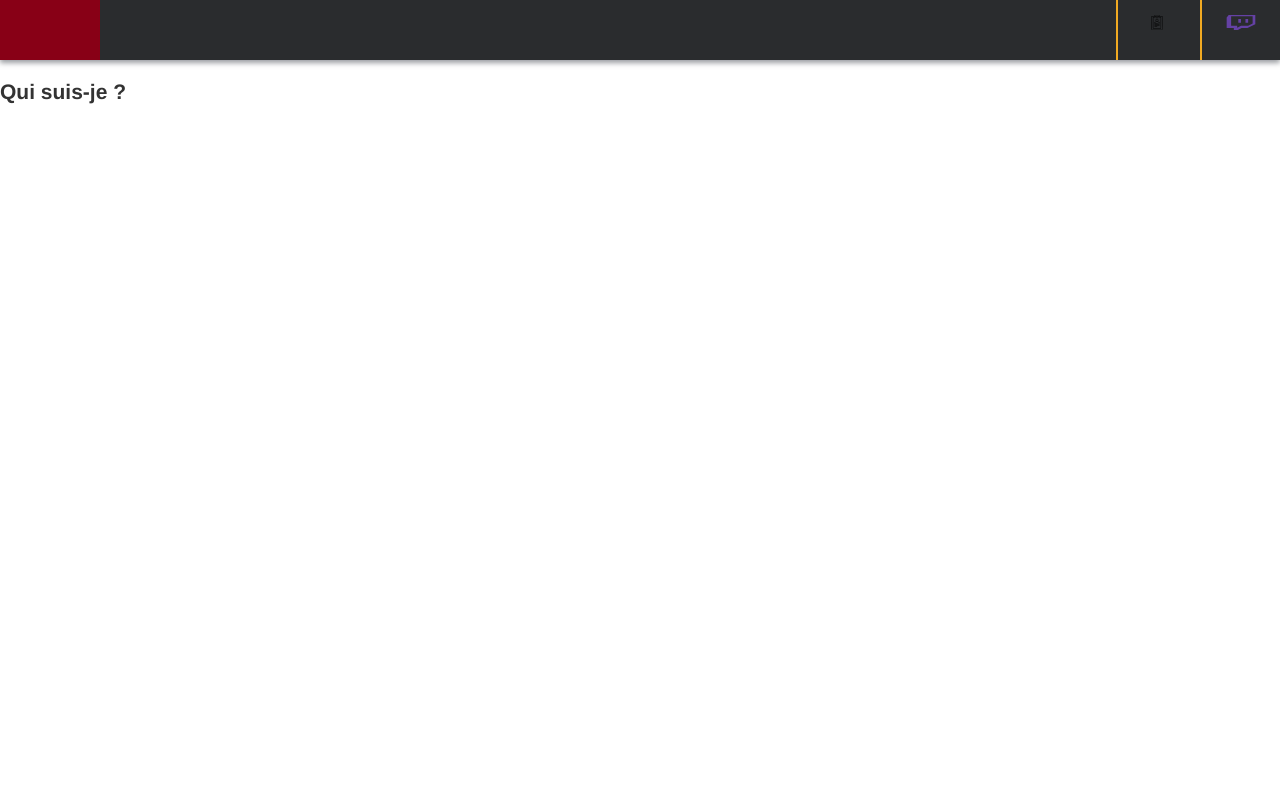
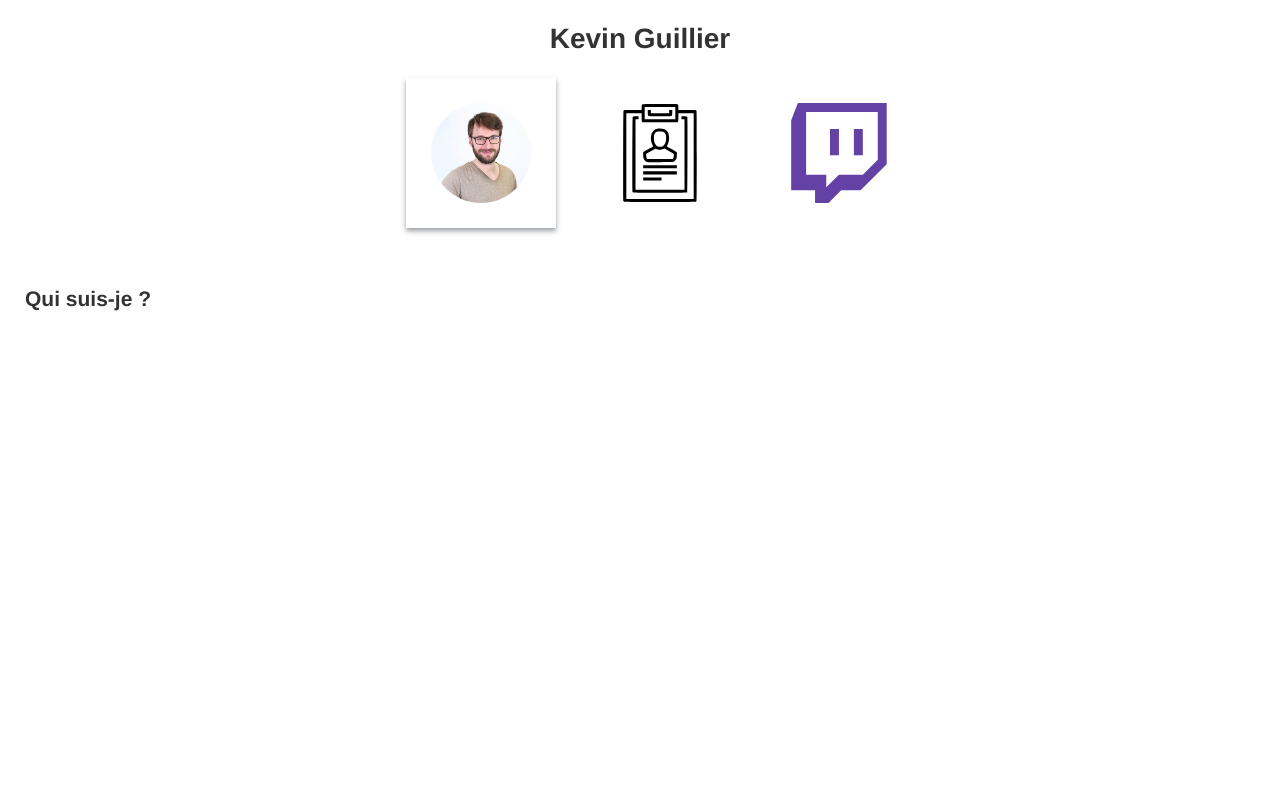
Before and after one commit to Hirumago/book, a PHP site: page / in a window 1280 px wide. Run offline with PHP 8.4, Linux system fonts and the light colour scheme.

Commit message:
patch header

```diff
--- a/assets/js/block/header.js
+++ b/assets/js/block/header.js
@@ -1,6 +1,20 @@
-$(function(){
-    let menu = $("header ul li");
-    menu.click(function(){
-       $(this).find('a').click();
-   })
+$(function () {
+    let menu = $("header nav ul li");
+    let menu_images = $("header nav ul li img");
+    let articles = $("article");
+
+    menu.click(function () {
+        $("header ul li.active").removeClass('active');
+        $(this).addClass('active');
+        let article = $(this).attr('data-article');
+        articles.removeClass('active');
+        $("article[data-article='"+article+"']").addClass('active');
+    });
+    menu_images.click(function () {
+        $("header ul li.active").removeClass('active');
+        $(this.parent).addClass('active');
+        let article = $(this.parent).attr('data-article');
+        articles.removeClass('active');
+        $("article[data-article='"+article+"']").addClass('active');
+    })
 });
--- a/assets/scss/block/header.scss
+++ b/assets/scss/block/header.scss
@@ -1,34 +1,36 @@
 header{
-    -webkit-box-shadow: 0 3px 5px rgba(57, 63, 72, 0.5);
-    -moz-box-shadow: 0 3px 5px rgba(57, 63, 72, 0.5);
-    box-shadow: 0 3px 5px rgba(57, 63, 72, 0.5);
     nav{
-        background-color: $primary-color;
-        height: 60px;
-        width: 100%;
-        #logo{
-            width: 100px;
-            height: 60px;
-        }
+        text-align: center;
         ul{
-            float: right;
-            margin: 0;
+            list-style-type: none;
             li{
-                width: 80px;
-                border-left: 2px solid $secondary-color;
+                width: 150px;
+                height: 150px;
+                cursor: pointer;
                 display: inline-block;
-                height: 60px;
-                text-align: center;
-                line-height: 20px;
-                cursor: pointer;
-                a{
+
+                img{
+                    width: 100px;
+                    height: 100px;
+                    margin-top: 25px;
+
+                }
+                &.active{
+                    -webkit-box-shadow: 0 3px 5px rgba(57, 63, 72, 0.5);
+                    -moz-box-shadow: 0 3px 5px rgba(57, 63, 72, 0.5);
+                    box-shadow: 0 3px 5px rgba(57, 63, 72, 0.5);
+                }
+                &:first-child{
                     img{
-                        height: 30px;
-                        width: 30px;
-                        padding-top: 15px;
+                        border-radius: 100%;
                     }
                 }
+                &:nth-of-type(2){
+                    margin-left: 25px;
+                    margin-right: 25px;
+                }
             }
+
         }
     }
 }
--- a/assets/scss/general.css
+++ b/assets/scss/general.css
@@ -1,38 +1,38 @@
-header {
+header nav {
+  text-align: center;
+}
+header nav ul {
+  list-style-type: none;
+}
+header nav ul li {
+  width: 150px;
+  height: 150px;
+  cursor: pointer;
+  display: inline-block;
+}
+header nav ul li img {
+  width: 100px;
+  height: 100px;
+  margin-top: 25px;
+}
+header nav ul li.active {
   -webkit-box-shadow: 0 3px 5px rgba(57, 63, 72, 0.5);
   -moz-box-shadow: 0 3px 5px rgba(57, 63, 72, 0.5);
   box-shadow: 0 3px 5px rgba(57, 63, 72, 0.5);
 }
-header nav {
-  background-color: #181b1deb;
-  height: 60px;
-  width: 100%;
+header nav ul li:first-child img {
+  border-radius: 100%;
 }
-header nav #logo {
-  width: 100px;
-  height: 60px;
-}
-header nav ul {
-  float: right;
-  margin: 0;
-}
-header nav ul li {
-  width: 80px;
-  border-left: 2px solid #f1aa22;
-  display: inline-block;
-  height: 60px;
-  text-align: center;
-  line-height: 20px;
-  cursor: pointer;
-}
-header nav ul li a img {
-  height: 30px;
-  width: 30px;
-  padding-top: 15px;
+header nav ul li:nth-of-type(2) {
+  margin-left: 25px;
+  margin-right: 25px;
 }
 
 body {
   margin: 0;
 }
+body h1 {
+  text-align: center;
+}
 
 /*# sourceMappingURL=general.css.map */
--- a/assets/scss/general.scss
+++ b/assets/scss/general.scss
@@ -4,4 +4,7 @@
 
 body{
     margin: 0;
+    h1{
+        text-align: center;
+    }
 }
--- a/assets/scss/page/index.css
+++ b/assets/scss/page/index.css
@@ -1,3 +1,8 @@
-
+body section {
+  padding: 25px;
+}
+body section article:not(.active) {
+  display: none;
+}
 
 /*# sourceMappingURL=index.css.map */
--- a/assets/scss/page/index.scss
+++ b/assets/scss/page/index.scss
@@ -0,0 +1,8 @@
+body{
+    section{
+        padding: 25px;
+        article:not(.active){
+            display: none;
+        }
+    }
+}
--- a/twig/base.html.twig
+++ b/twig/base.html.twig
@@ -14,7 +14,10 @@
         <title>{% block title %}Book Kevin Guillier{% endblock %}</title>
     </head>
     <body>
+        <h1>Kevin Guillier</h1>
+
         {% include 'block/header.html.twig' %}
+
 
         {% block body %}{% endblock %}
 
--- a/twig/block/header.html.twig
+++ b/twig/block/header.html.twig
@@ -1,16 +1,14 @@
 <header>
     <nav>
-        <img src="assets/image/logo.jpg" alt="logo-book-kevin-guillier" id="logo">
         <ul>
-            <li>
-                <a href="#cv">
-                    <img src="assets/image/cv-icon.svg" alt="logo-cv-kevin-guillier">
-                </a>
+            <li class="active" data-article="bio">
+                <img src="assets/image/photo.jpg" alt="photo-kevin-guillier">
             </li>
-            <li>
-                <a href="#streaming">
-                    <img src="assets/image/twitch-icon.svg" alt="logo-twich-yogosha">
-                </a>
+            <li data-article="cv">
+                <img src="assets/image/cv-icon.svg" alt="logo-cv-kevin-guillier">
+            </li>
+            <li data-article="twitch">
+                <img src="assets/image/twitch-icon.svg" alt="logo-twich-yogosha">
             </li>
         </ul>
     </nav>
--- a/twig/page/index.html.twig
+++ b/twig/page/index.html.twig
@@ -6,9 +6,15 @@
 
 {% block body %}
     <section>
-        <article>
+        <article data-article="bio" class="active">
             <h2>Qui suis-je ?</h2>
 
+        </article>
+        <article data-article="cv">
+            <h2>Curriculum Vitae</h2>
+        </article>
+        <article data-article="twitch">
+            <h2>Streaming</h2>
         </article>
     </section>
 
```
Also changed, not shown: assets/image/photo.jpg (added), 2 other files.
